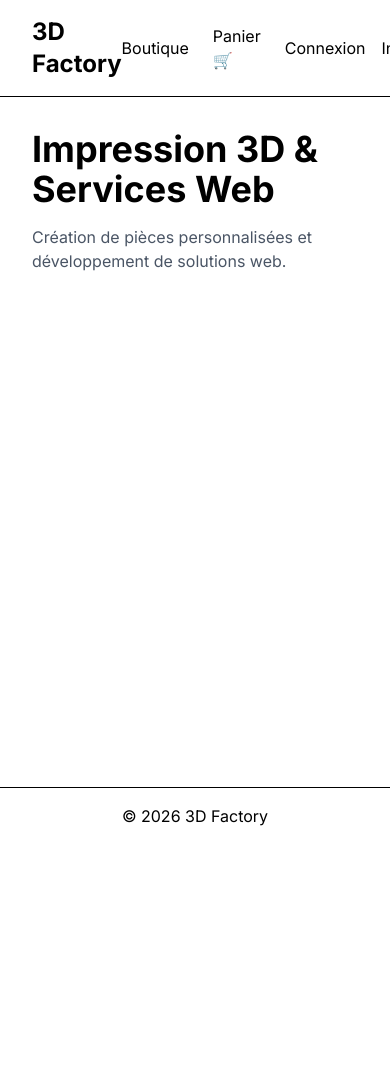
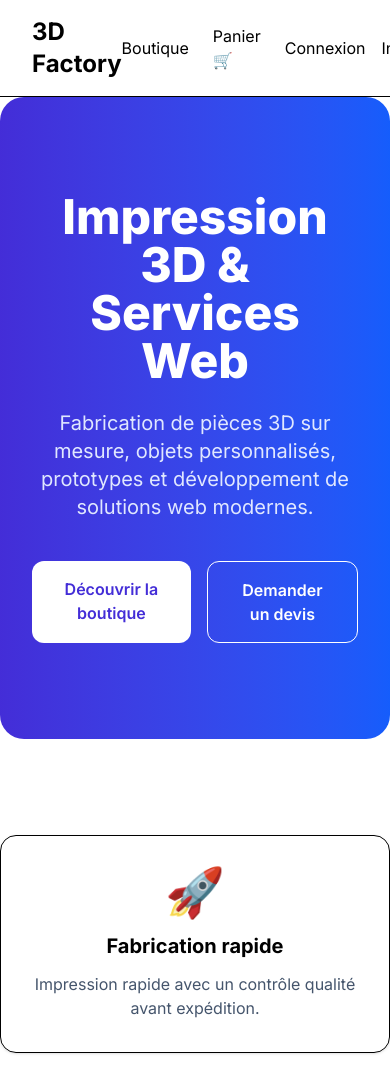
Before and after one commit to JordanMahaut/ecommerce3d, a React (Vite) app in the folder client/: page / in a window 390 px wide. Shown: the top 1075 px of the page. Before the commit the page ends 844 px from the top, so only its background shows below. Built offline with nearby package versions, Linux system fonts and the light colour scheme; no server answers.

Commit message:
Création version 1 page accueil

```diff
--- a/client/src/pages/Home.jsx
+++ b/client/src/pages/Home.jsx
@@ -1,14 +1,178 @@
+import { Link } from "react-router-dom";
+import { useEffect, useState } from "react";
+import { getProducts } from "../services/product.service";
+
 function Home() {
+  const [products, setProducts] = useState([]);
+  const [loading, setLoading] = useState(true);
+
+  useEffect(() => {
+    async function loadProducts() {
+      try {
+        const data = await getProducts();
+
+        setProducts(data.slice(0, 4));
+      } catch (error) {
+        console.error(error);
+      } finally {
+        setLoading(false);
+      }
+    }
+
+    loadProducts();
+  }, []);
   return (
-    <section className="p-8">
-      <h1 className="text-4xl font-bold">
-        Impression 3D & Services Web
-      </h1>
+    <div className="space-y-24">
+      {/* HERO */}
+      <section className="rounded-3xl bg-gradient-to-r from-indigo-700 to-blue-600 px-8 py-24 text-center text-white">
+        <h1 className="text-5xl font-extrabold">
+          Impression 3D & Services Web
+        </h1>
 
-      <p className="mt-4 text-gray-600">
-        Création de pièces personnalisées et développement de solutions web.
-      </p>
-    </section>
+        <p className="mx-auto mt-6 max-w-3xl text-xl text-indigo-100">
+          Fabrication de pièces 3D sur mesure, objets personnalisés, prototypes
+          et développement de solutions web modernes.
+        </p>
+
+        <div className="mt-10 flex justify-center gap-4">
+          <Link
+            to="/shop"
+            className="rounded-xl bg-white px-8 py-4 font-semibold text-indigo-700 transition hover:scale-105"
+          >
+            Découvrir la boutique
+          </Link>
+
+          <Link
+            to="/contact"
+            className="rounded-xl border border-white px-8 py-4 font-semibold transition hover:bg-white hover:text-indigo-700"
+          >
+            Demander un devis
+          </Link>
+        </div>
+      </section>
+
+      {/* AVANTAGES */}
+      <section className="grid gap-6 md:grid-cols-3">
+        <div className="rounded-2xl border p-8 text-center shadow-sm">
+          <div className="text-5xl">🚀</div>
+
+          <h3 className="mt-4 text-xl font-bold">Fabrication rapide</h3>
+
+          <p className="mt-3 text-slate-600">
+            Impression rapide avec un contrôle qualité avant expédition.
+          </p>
+        </div>
+
+        <div className="rounded-2xl border p-8 text-center shadow-sm">
+          <div className="text-5xl">⭐</div>
+
+          <h3 className="mt-4 text-xl font-bold">Qualité professionnelle</h3>
+
+          <p className="mt-3 text-slate-600">
+            Des impressions précises réalisées avec des matériaux de qualité.
+          </p>
+        </div>
+
+        <div className="rounded-2xl border p-8 text-center shadow-sm">
+          <div className="text-5xl">📦</div>
+
+          <h3 className="mt-4 text-xl font-bold">Livraison</h3>
+
+          <p className="mt-3 text-slate-600">
+            Expédition dans toute la France avec suivi.
+          </p>
+        </div>
+      </section>
+
+      {/* PRODUITS */}
+      <section>
+        <div className="mb-10 flex items-center justify-between">
+          <h2 className="text-3xl font-bold">Produits populaires</h2>
+
+          <Link
+            to="/shop"
+            className="font-semibold text-indigo-600 hover:underline"
+          >
+            Voir toute la boutique →
+          </Link>
+        </div>
+
+        <div className="grid gap-8 sm:grid-cols-2 lg:grid-cols-4">
+          {loading ? (
+            <p className="col-span-full text-center text-slate-500">
+              Chargement des produits...
+            </p>
+          ) : products.length === 0 ? (
+            <p className="col-span-full text-center text-slate-500">
+              Aucun produit disponible pour le moment.
+            </p>
+          ) : (
+            products.map((product) => (
+              <article
+                key={product.id}
+                className="overflow-hidden rounded-2xl border bg-white shadow-sm transition hover:-translate-y-2 hover:shadow-xl"
+              >
+                {product.image ? (
+                  <img
+                    src={product.image}
+                    alt={product.name}
+                    className="h-56 w-full object-cover"
+                  />
+                ) : (
+                  <div className="flex h-56 items-center justify-center bg-slate-200 text-slate-500">
+                    Aucune image
+                  </div>
+                )}
+
+                <div className="space-y-3 p-5">
+                  {product.category?.name && (
+                    <p className="text-xs font-semibold uppercase tracking-wide text-indigo-600">
+                      {product.category.name}
+                    </p>
+                  )}
+
+                  <h3 className="font-bold">{product.name}</h3>
+
+                  <p className="line-clamp-2 text-sm text-slate-500">
+                    {product.description}
+                  </p>
+
+                  <div className="flex items-center justify-between gap-4">
+                    <span className="text-xl font-bold">
+                      {Number(product.price).toFixed(2)} €
+                    </span>
+
+                    <Link
+                      to={`/products/${product.slug}`}
+                      className="rounded-lg bg-indigo-600 px-4 py-2 text-white transition hover:bg-indigo-700"
+                    >
+                      Voir
+                    </Link>
+                  </div>
+                </div>
+              </article>
+            ))
+          )}
+        </div>
+      </section>
+
+      {/* CTA */}
+      <section className="rounded-3xl bg-slate-900 px-10 py-20 text-center text-white">
+        <h2 className="text-4xl font-bold">Une pièce personnalisée ?</h2>
+
+        <p className="mx-auto mt-6 max-w-2xl text-slate-300">
+          Envoyez-nous votre idée ou votre fichier STL et nous réalisons votre
+          projet.
+        </p>
+
+        <Link
+          to="/quote"
+          className="mt-10 inline-block rounded-xl bg-indigo-600 px-8 py-4 font-semibold hover:bg-indigo-700"
+        >
+          Demander un devis
+        </Link>
+      </section>
+    </div>
   );
 }
 
```
